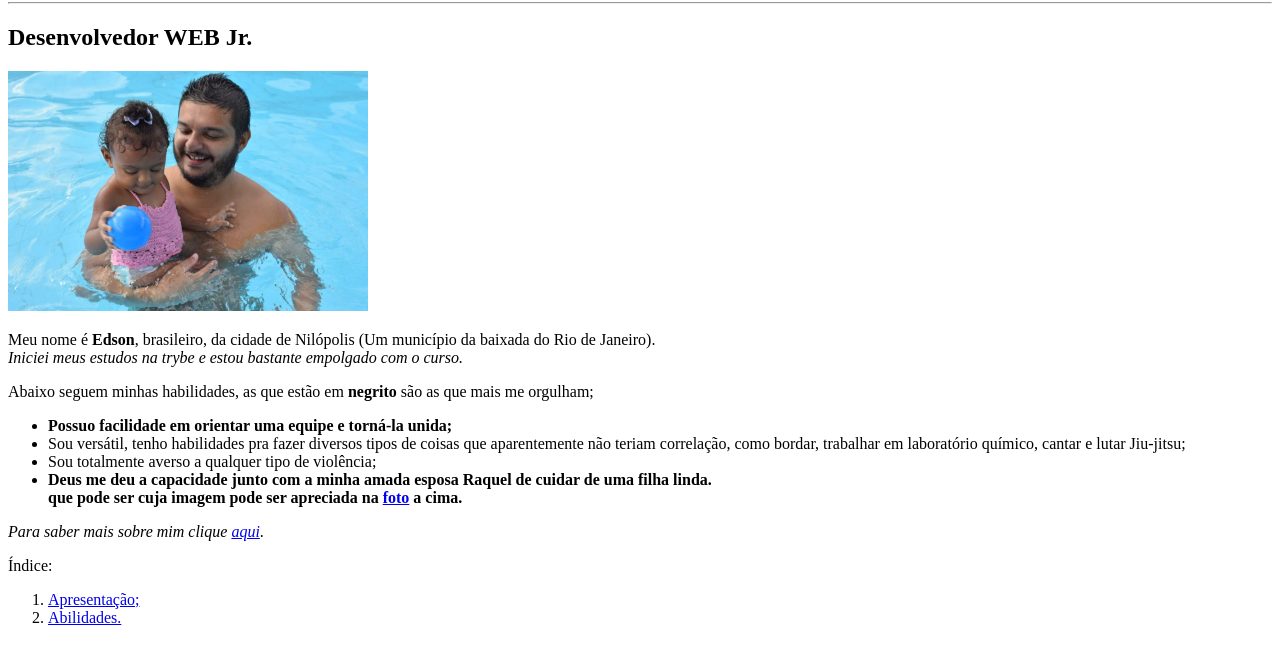
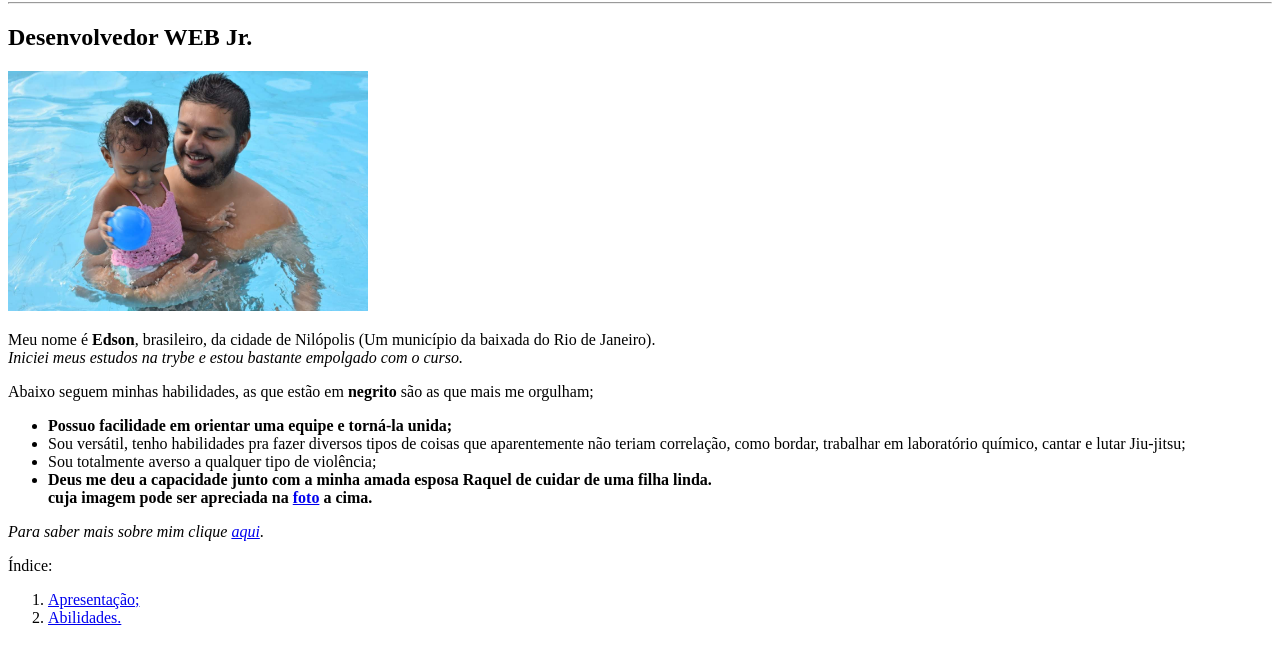
Before and after one commit to araujobarros/Portif-lio, a plain HTML site: page index.html in a window 1280 px wide. Shown: the part 78-742 px from the top of the page. Drawn offline with Linux system fonts and the light colour scheme.

Commit message:
Correção ortográfica 2

```diff
--- a/index.html
+++ b/index.html
@@ -23,7 +23,7 @@
             laboratório químico, cantar e lutar Jiu-jitsu;</li>
         <li>Sou totalmente averso a qualquer tipo de violência;</li>
         <li><strong>Deus me deu a capacidade junto com a minha amada esposa Raquel de cuidar de uma filha linda.<br>
-        que pode ser cuja imagem pode ser apreciada na <a href="#foto">foto</a> a cima.</strong></li>
+            cuja imagem pode ser apreciada na <a href="#foto">foto</a> a cima.</strong></li>
     </ul>
     <p><em>Para saber mais sobre mim clique <a href="https://www.instagram.com/araujobarrosjr/" target="_blank">aqui</a></em>.</p>
 
```
